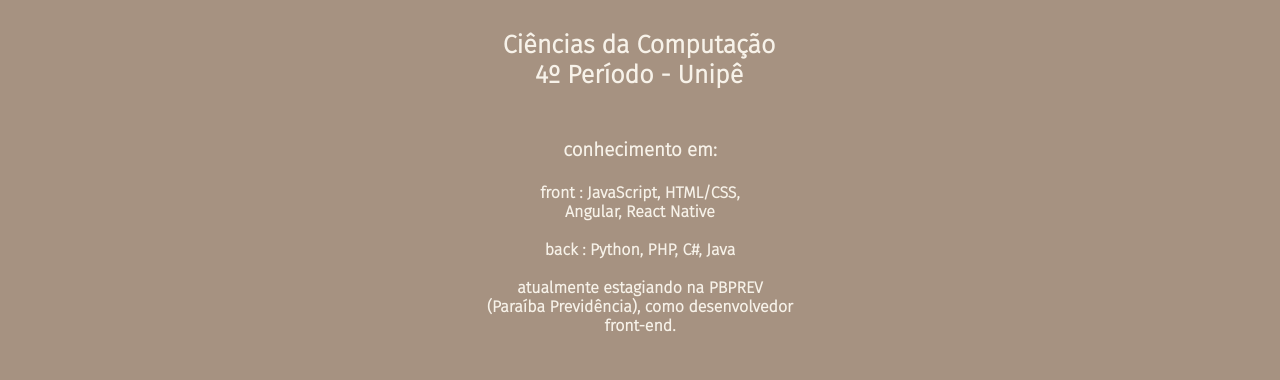
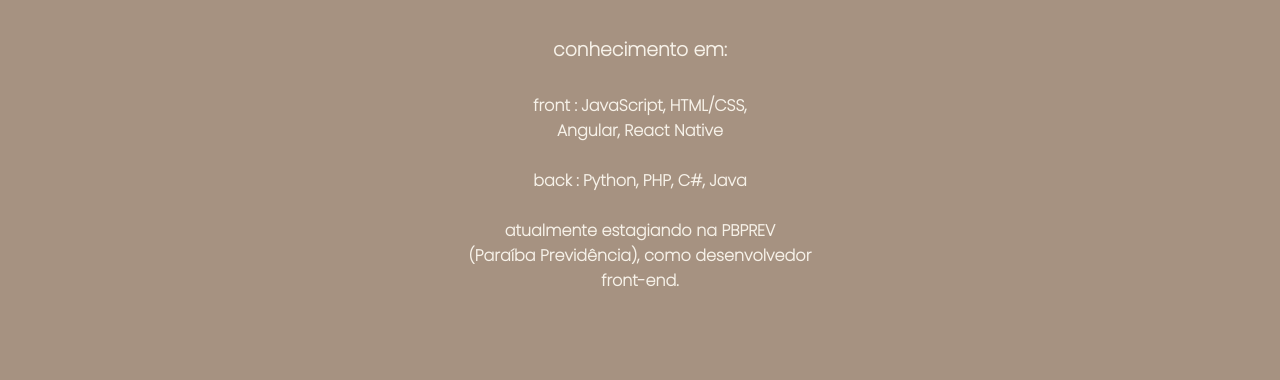
Before and after one commit to arthurvpires/arthur-vilar, a plain HTML site: page curriculo.html in a window 1280 px wide. Shown: the part 433-813 px from the top of the page. Drawn offline with nearby package versions, Linux system fonts and the light colour scheme.

Commit message:
Mudando fonte e ajustando espacamento

```diff
--- a/curriculo.html
+++ b/curriculo.html
@@ -27,8 +27,7 @@
             <img class="img" src="me2.jpeg">
             <h1>Arthur Vilar<br></h1>
 
-            <h3>desenvolvedor front end<br><br><br></h3>
-            <h2 class="h2">Ciências da Computação<br>4º Período - Unipê<br><br></h2><br>
+            <h3>desenvolvedor front end<br><br></h3>
 
             <h3>conhecimento em:<br><br></h3>
 
--- a/sobre.css
+++ b/sobre.css
@@ -1,3 +1,4 @@
+@import url('https://fonts.googleapis.com/css2?family=Poppins:wght@200&display=swap');
 .main{
     color: #f7f2e9;
     display:flex;
@@ -14,7 +15,7 @@
     color: #f7f2e9;
     position: relative;
     margin-left:40px;
-    font-family: 'Fira Sans', sans-serif;
+
 
 }
 .cabe{
@@ -67,7 +68,7 @@
 }
 body{
     background-color: #A69281;
-    font-family: 'Fira Sans', sans-serif;
+    font-family: 'Poppins';
 
 }
 .img{
```
Also changed, not shown: contato.html (+1 -1 lines).
